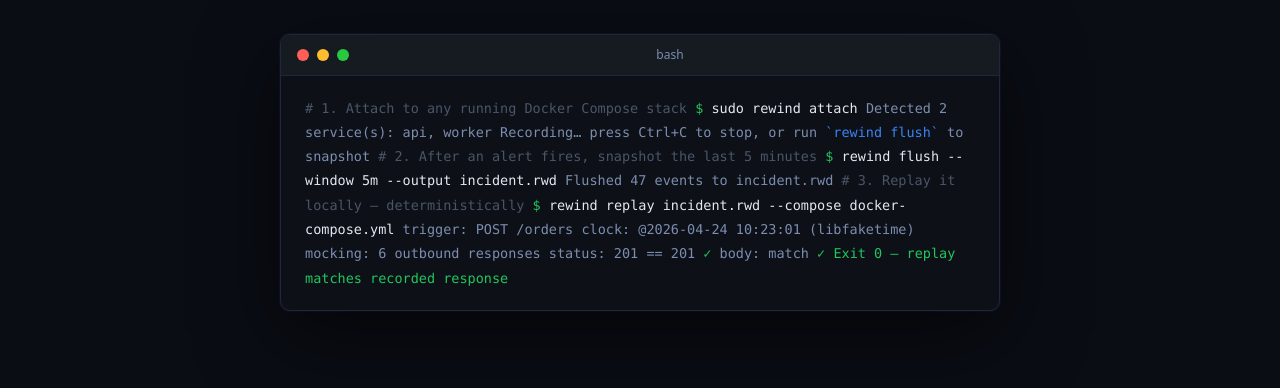
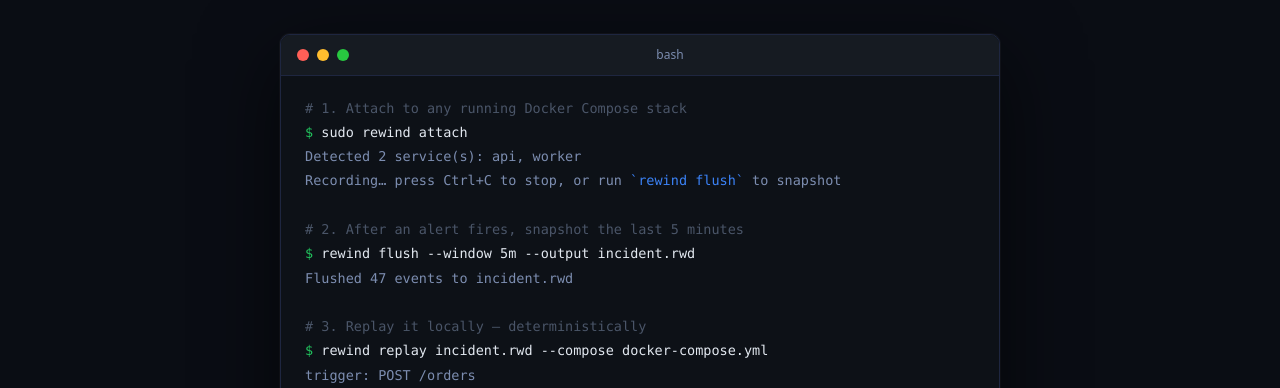
Before and after one commit to anduaura/rewind, a plain HTML site: page site/index.html in a window 1280 px wide. Shown: the part 563-951 px from the top of the page. Drawn offline with Linux system fonts and the light colour scheme.

Commit message:
site: fix terminal line breaks between steps

```diff
--- a/site/index.html
+++ b/site/index.html
@@ -414,22 +414,22 @@ footer {
           <span class="terminal-title">bash</span>
         </div>
         <div class="terminal-body">
-<span class="dim"># 1. Attach to any running Docker Compose stack</span>
-<span class="prompt">$</span> <span class="cmd">sudo rewind attach</span>
-<span class="out">Detected 2 service(s): api, worker</span>
-<span class="out">Recording… press Ctrl+C to stop, or run <span class="hi">`rewind flush`</span> to snapshot</span>
-
-<span class="dim"># 2. After an alert fires, snapshot the last 5 minutes</span>
-<span class="prompt">$</span> <span class="cmd">rewind flush --window 5m --output incident.rwd</span>
-<span class="out">Flushed 47 events to incident.rwd</span>
-
-<span class="dim"># 3. Replay it locally — deterministically</span>
-<span class="prompt">$</span> <span class="cmd">rewind replay incident.rwd --compose docker-compose.yml</span>
-<span class="out">  trigger: POST /orders</span>
-<span class="out">  clock:   @2026-04-24 10:23:01  (libfaketime)</span>
-<span class="out">  mocking: 6 outbound responses</span>
-<span class="out">  status:  201 == 201 <span class="ok">✓</span></span>
-<span class="out">  body:    match <span class="ok">✓</span></span>
+<span class="dim"># 1. Attach to any running Docker Compose stack</span><br>
+<span class="prompt">$</span> <span class="cmd">sudo rewind attach</span><br>
+<span class="out">Detected 2 service(s): api, worker</span><br>
+<span class="out">Recording… press Ctrl+C to stop, or run <span class="hi">`rewind flush`</span> to snapshot</span><br>
+<br>
+<span class="dim"># 2. After an alert fires, snapshot the last 5 minutes</span><br>
+<span class="prompt">$</span> <span class="cmd">rewind flush --window 5m --output incident.rwd</span><br>
+<span class="out">Flushed 47 events to incident.rwd</span><br>
+<br>
+<span class="dim"># 3. Replay it locally — deterministically</span><br>
+<span class="prompt">$</span> <span class="cmd">rewind replay incident.rwd --compose docker-compose.yml</span><br>
+<span class="out">  trigger: POST /orders</span><br>
+<span class="out">  clock:   @2026-04-24 10:23:01  (libfaketime)</span><br>
+<span class="out">  mocking: 6 outbound responses</span><br>
+<span class="out">  status:  201 == 201 <span class="ok">✓</span></span><br>
+<span class="out">  body:    match <span class="ok">✓</span></span><br>
 <span class="ok">  Exit 0 — replay matches recorded response</span>
         </div>
       </div>
```
